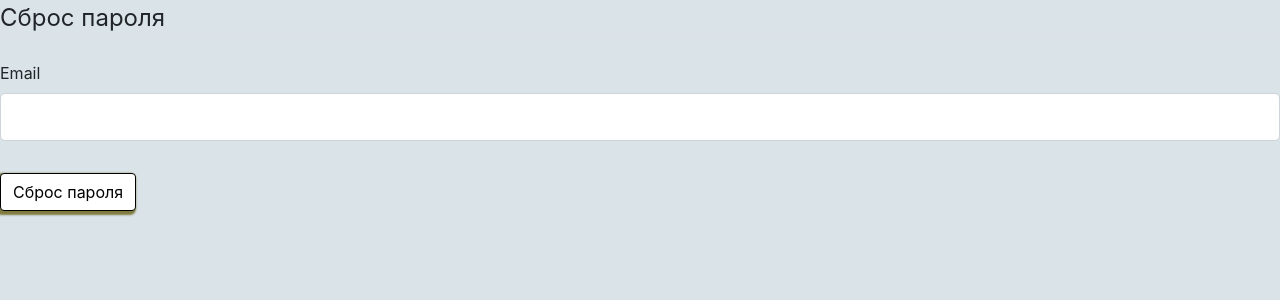
After one commit to Mansur-09595/Flaksblog, a Flask app: page /reset_password in a window 1280 px wide. The commit adds this page. Shown: the top 300 px of the page. Run offline with Flask 2, Linux system fonts and the light colour scheme; some libraries are stand-ins or nearby versions.

Commit message:
add password changes

```diff
--- /dev/null
+++ b/config.py
@@ -0,0 +1,2 @@
+email_username = 'mansurmusaev.work@gmail.com'
+email_password = 'Dorn135790'
--- a/flaskblog/forms.py
+++ b/flaskblog/forms.py
@@ -56,3 +56,21 @@ class PostForm(FlaskForm):
     title = StringField('Заголовок', validators=[DataRequired()])
     content = TextAreaField('Контент', validators=[DataRequired()])
     submit = SubmitField('Создать пост')
+
+
+class RequestResetForm(FlaskForm):
+    email = StringField('Email',
+                        validators=[DataRequired(), Email()])
+    submit = SubmitField('Cброс пароля')
+
+    def validate_email(self, email):
+        user = User.query.filter_by(email=email.data).first()
+        if user is None:
+            raise ValidationError('Нет учетной записи с этим адресом электронной почты. Вы должны сначала зарегистрироваться.')
+
+
+class ResetPasswordForm(FlaskForm):
+    password = PasswordField('Пароль', validators=[DataRequired()])
+    confirm_password = PasswordField('Потверждение пароля',
+                                     validators=[DataRequired(), EqualTo('password')])
+    submit = SubmitField('Сброс пароля')
--- a/flaskblog/routes.py
+++ b/flaskblog/routes.py
@@ -6,10 +6,11 @@ import secrets
 
 from PIL import Image
 from flask import render_template, url_for, redirect, flash, request, abort
-from flaskblog import app, db, brycpt
-from flaskblog.forms import RegistrationForm, LoginForm, AccountUpdateForm, PostForm
+from flaskblog import app, db, brycpt, mail
+from flaskblog.forms import RegistrationForm, LoginForm, AccountUpdateForm, PostForm, RequestResetForm, ResetPasswordForm
 from flaskblog.models import Flight, User, Post
 from flask_login import login_user, current_user, logout_user, login_required
+from flask_mail import Message
 
 WEATHER_TOKEN = '1e35d2f152ba4f4f8e0175010202109'
 
@@ -193,3 +194,40 @@ def user_posts(username):
         .order_by(Post.date_posted.desc()).\
         paginate(page=page, per_page=3)
     return render_template('user_posts.html', posts=posts, user=user)
+
+
+def send_reset_mail(user):
+    token = user.get_reset_token()
+    msg = Message('Сброс пароля', recipients=[user.email])
+    msg.body = f'''Для того чтобы сбросить пароль перейдите по ссылке:
+    {url_for('reset_token', token=token, _external=True)}
+    Если вы не отправляли этот запрос, просто проигнорируйте это письмо, и никаких изменений не будет'''
+    mail.send(msg)
+
+
+@app.route('/reset_password', methods=['GET', 'POST'])
+def reset_request():
+    if current_user.is_authenticated:
+        return redirect(url_for('index'))
+    form = RequestResetForm()
+    if form.validate_on_submit():
+        user = User.query.filter_by(email=form.email.data).first()
+        send_reset_mail(user)
+    return render_template('reset_request.html', title='Сброс пароля', form=form)
+
+@app.route('/reset_password/<token>', methods=['GET', 'POST'])
+def reset_token(token):
+    if current_user.is_authenticated:
+        return redirect(url_for('index'))
+    user = User.verify_token_reset(token)
+    if user is None:
+        flash('Это недействительный или просроченный токен', 'warning')
+        return redirect(url_for('reset_request'))
+    form = ResetPasswordForm()
+    if form.validate_on_submit():
+        hashed_password = brycpt.generate_password_hash(form.password.data).decode('utf-8')
+        user.password = hashed_password
+        db.session.commit()
+        flash('Ваш пароль был обновлен! Теперь вы можете войти в систему', 'success')
+        return redirect(url_for('login'))
+    return render_template('reset_token.html', title='Сброс пароля', form=form)
--- a/flaskblog/templates/login.html
+++ b/flaskblog/templates/login.html
@@ -73,7 +73,7 @@
                 {{ form.submit(class="btn btn-outline-info") }}
             </div>
             <small class="text-muted ml-2">
-                <a href="#">Забыли пароль?</a>
+                <a href="{{url_for('reset_request')}}">Забыли пароль?</a>
             </small>
         </form>
     </div>
--- /dev/null
+++ b/flaskblog/templates/reset_request.html
@@ -0,0 +1,27 @@
+{% extends "base.html" %}
+{% block content %}
+    <div class="content-section">
+        <form method="POST" action="">
+            {{ form.hidden_tag() }}
+            <fieldset class="form-group">
+                <legend class="border-bottom mb-4">Сброс пароля</legend>
+                <div class="form-group">
+                    {{ form.email.label(class="form-control-label") }}
+                    {% if form.email.errors %}
+                        {{ form.email(class="form-control form-control-lg is-invalid") }}
+                        <div class="invalid-feedback">
+                            {% for error in form.email.errors %}
+                                <span>{{ error }}</span>
+                            {% endfor %}
+                        </div>
+                    {% else %}
+                        {{ form.email(class="form-control form-control-lg") }}
+                    {% endif %}
+                </div>
+            </fieldset>
+            <div class="form-group">
+                {{ form.submit(class="btn btn-outline-info") }}
+            </div>
+        </form>
+    </div>
+{% endblock content %}
```
Also changed, not shown: flaskblog/__init__.py (+10 -0 lines), flaskblog/models.py (+17 -1 lines), flaskblog/templates/reset_token.html (added, +40 -0 lines), flaskblog/blog.db.
